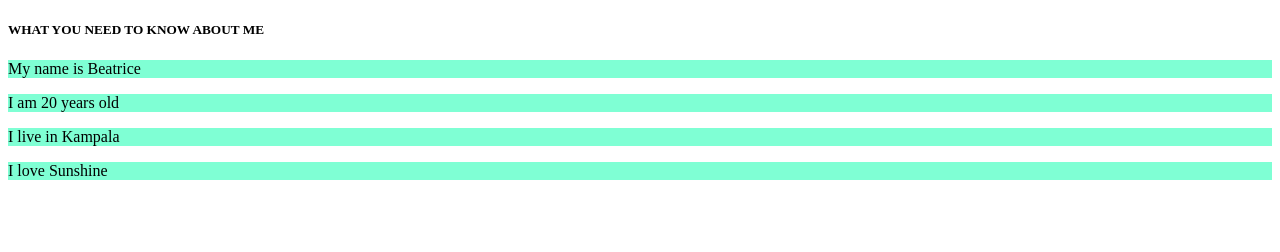
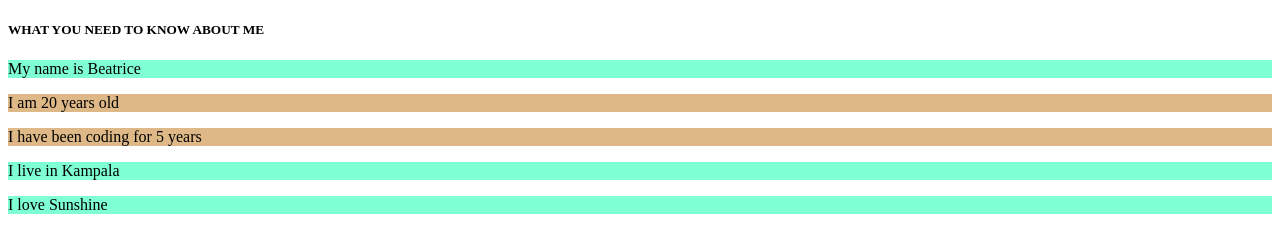
Before and after one commit to BeatriceKunda/CodeQueen, a plain HTML site: page exercises/css_selectors.html in a window 1280 px wide. Drawn offline with Linux system fonts and the light colour scheme.

Commit message:
adds Id selectors

```diff
--- a/exercises/css_selectors.html
+++ b/exercises/css_selectors.html
@@ -5,6 +5,10 @@
 <style>
     p{
         background-color: aquamarine;
+
+    }
+    #integer {
+        background-color: burlywood;
     }
 </style>
 
@@ -13,6 +17,7 @@
     <div>
         <p id="firstname"> My name is Beatrice</p>
         <p id="integer">I am 20 years old</p>
+        <p id="integer"> I have been coding for 5 years </p>
         <p id="city">I live in Kampala</p>
     </div>
 
```
